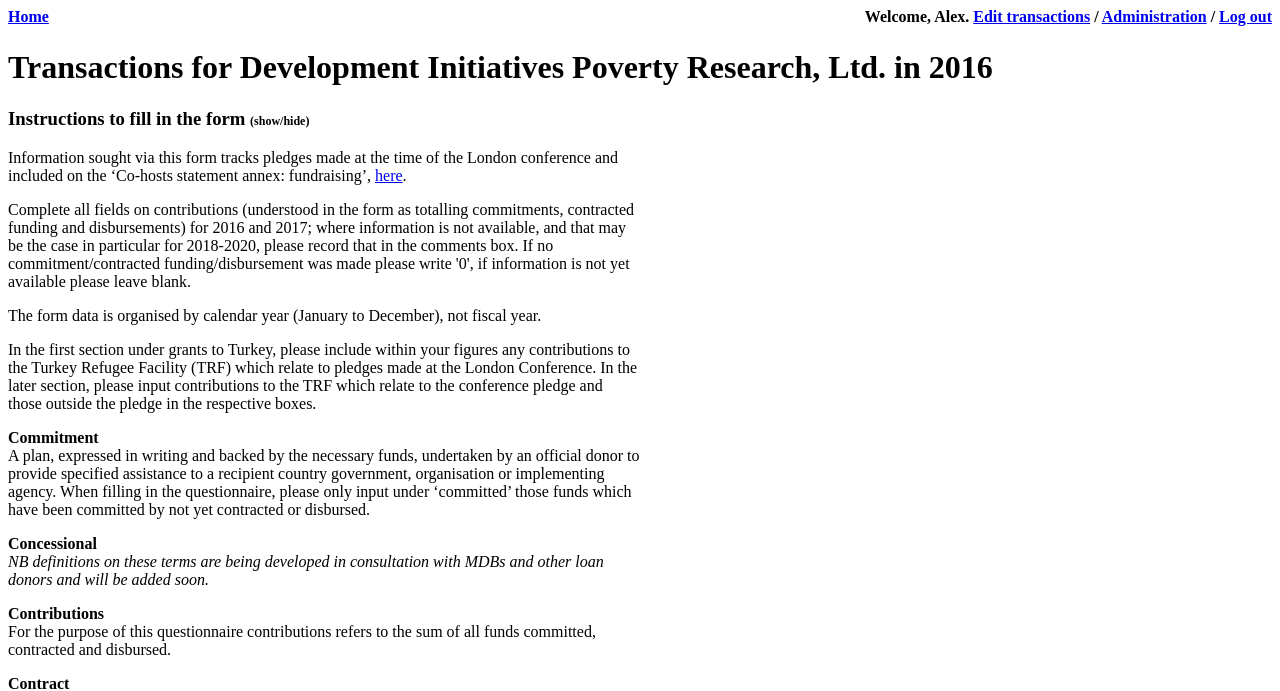
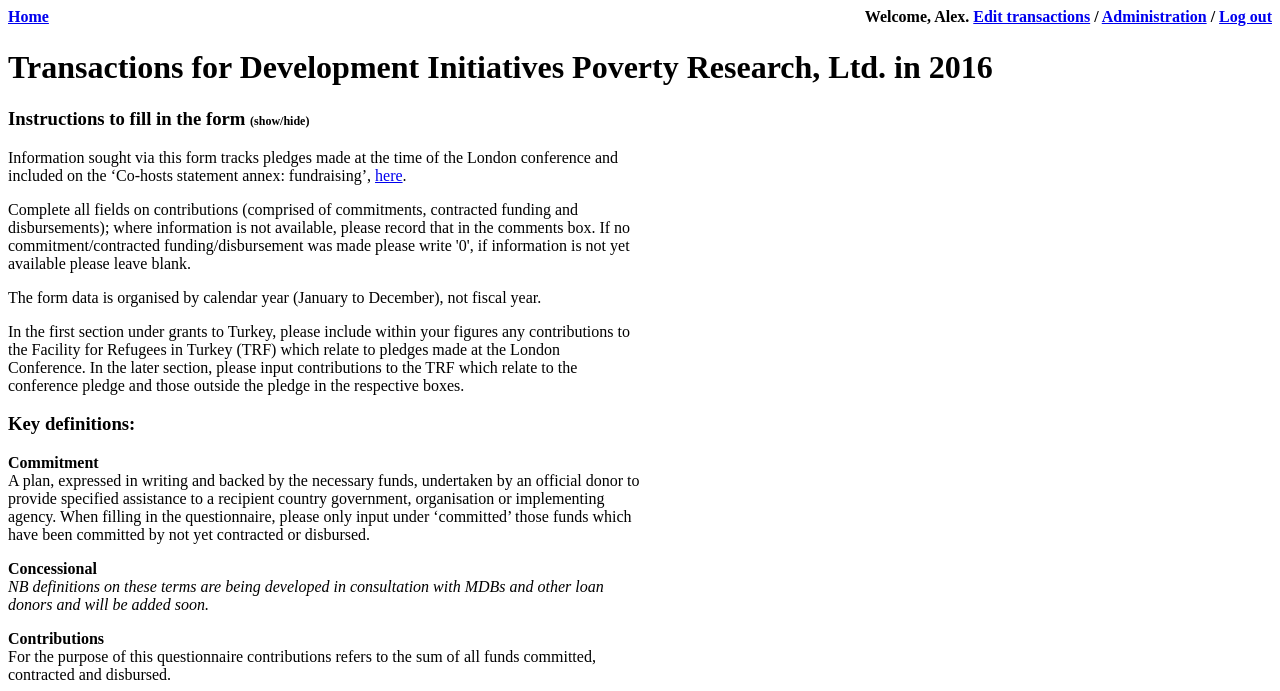
Before and after one commit to devinit/GHTS, a Django app: page /edit/2016/ in a window 1280 px wide, after a click on "(show/hide)". Shown: the top 691 px of the page. Run offline with Django 3.2, Linux system fonts and the light colour scheme; a user stored in the database is signed in; data comes from the database, SQL or seed files in the repository.

Commit message:
Lumi's edits

```diff
--- a/ghts/templates/core/edit.html
+++ b/ghts/templates/core/edit.html
@@ -30,13 +30,14 @@
         Information sought via this form tracks pledges made at the time of the London conference and included on the ‘Co-hosts statement annex: fundraising’, <a href="https://www.supportingsyria2016.com/news/co-hosts-statemtent-annex-fundraising/">here</a>.
     </p>
     <p>
-        Complete all fields on contributions (understood in the form as totalling commitments, contracted funding and disbursements) for 2016 and 2017; where information is not available, and that may be the case in particular for 2018-2020, please record that in the comments box. If no commitment/contracted funding/disbursement was made please write '0', if information is not yet available please leave blank.
+        Complete all fields on contributions (comprised of commitments, contracted funding and disbursements); where information is not available, please record that in the comments box. If no commitment/contracted funding/disbursement was made please write '0', if information is not yet available please leave blank.
     </p>
     <p>The form data is organised by calendar year (January to December), not fiscal year.</p>
 <!--    <p>Before submitting the form, check the data validation fields.</p>-->
     {% if contact.organisation.government %}
-        <p>In the first section under grants to Turkey, please include within your figures any contributions to the Turkey Refugee Facility (TRF) which relate to pledges made at the London Conference. In the later section, please input contributions to the TRF which relate to the conference pledge and those outside the pledge in the respective boxes.</p>
+        <p>In the first section under grants to Turkey, please include within your figures any contributions to the Facility for Refugees in Turkey (TRF) which relate to pledges made at the London Conference. In the later section, please input contributions to the TRF which relate to the conference pledge and those outside the pledge in the respective boxes.</p>
     {% endif %}
+    <h3>Key definitions:</h3>
     <p>
         <b>
             Commitment
@@ -203,10 +204,10 @@
             (2017)
         {% endif %}
         </h2>
-        <!--<div class="info" onclick="toggle('facility')"></div>
+        <div class="info" onclick="toggle('facility')"></div>
         <div class="popupWrap">
-            <div class="popup" id="facility">Information on facility contributions</div>
-        </div>-->
+            <div class="popup" id="facility">Please include in the first column contributions to TRF that were part of the London conference. Please include in the second column contributions to TRF that we were not part of the London conference.</div>
+        </div>
     </div>
     <table>
         <tr>
```
Also changed, not shown: README.md.
